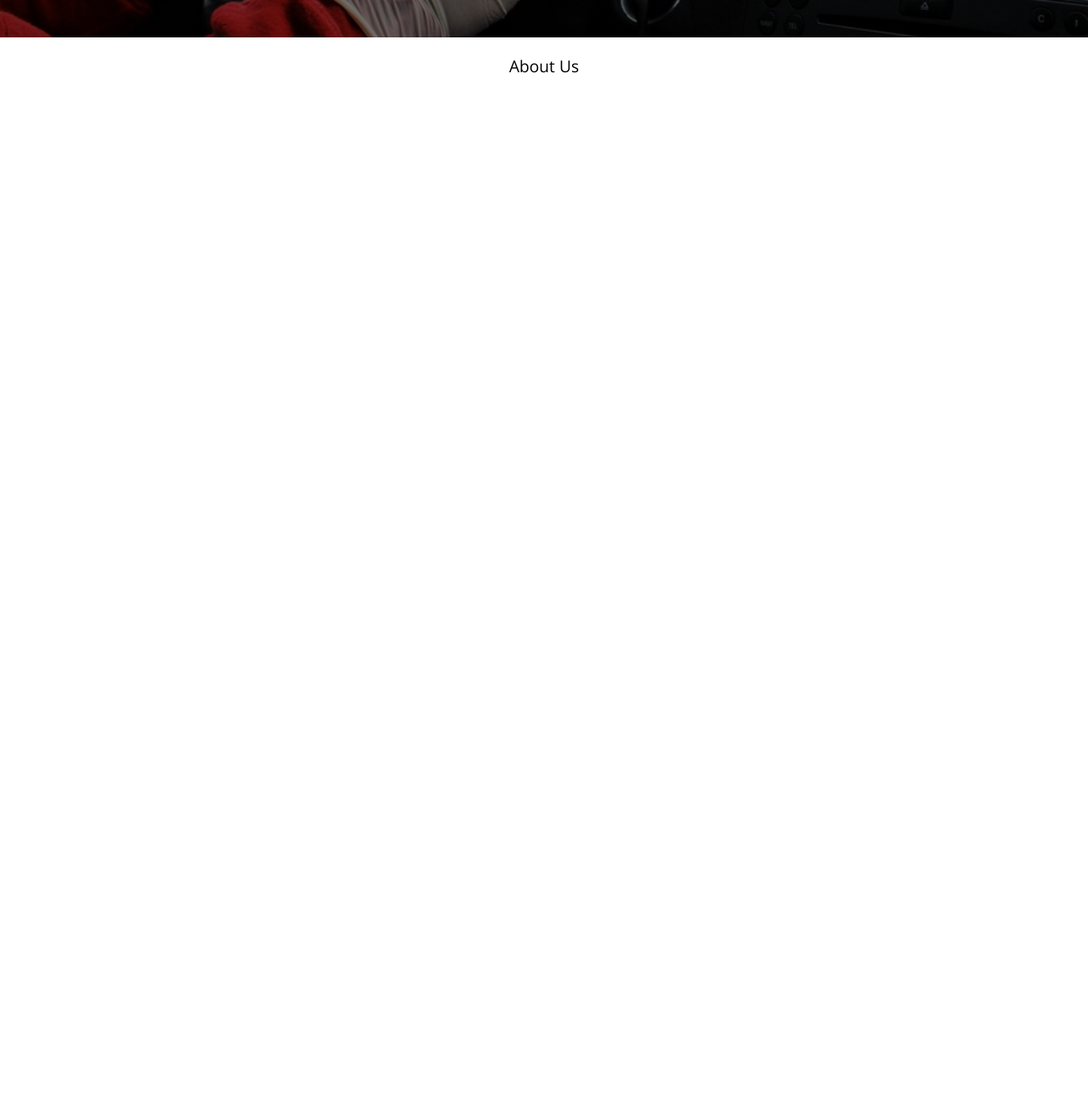
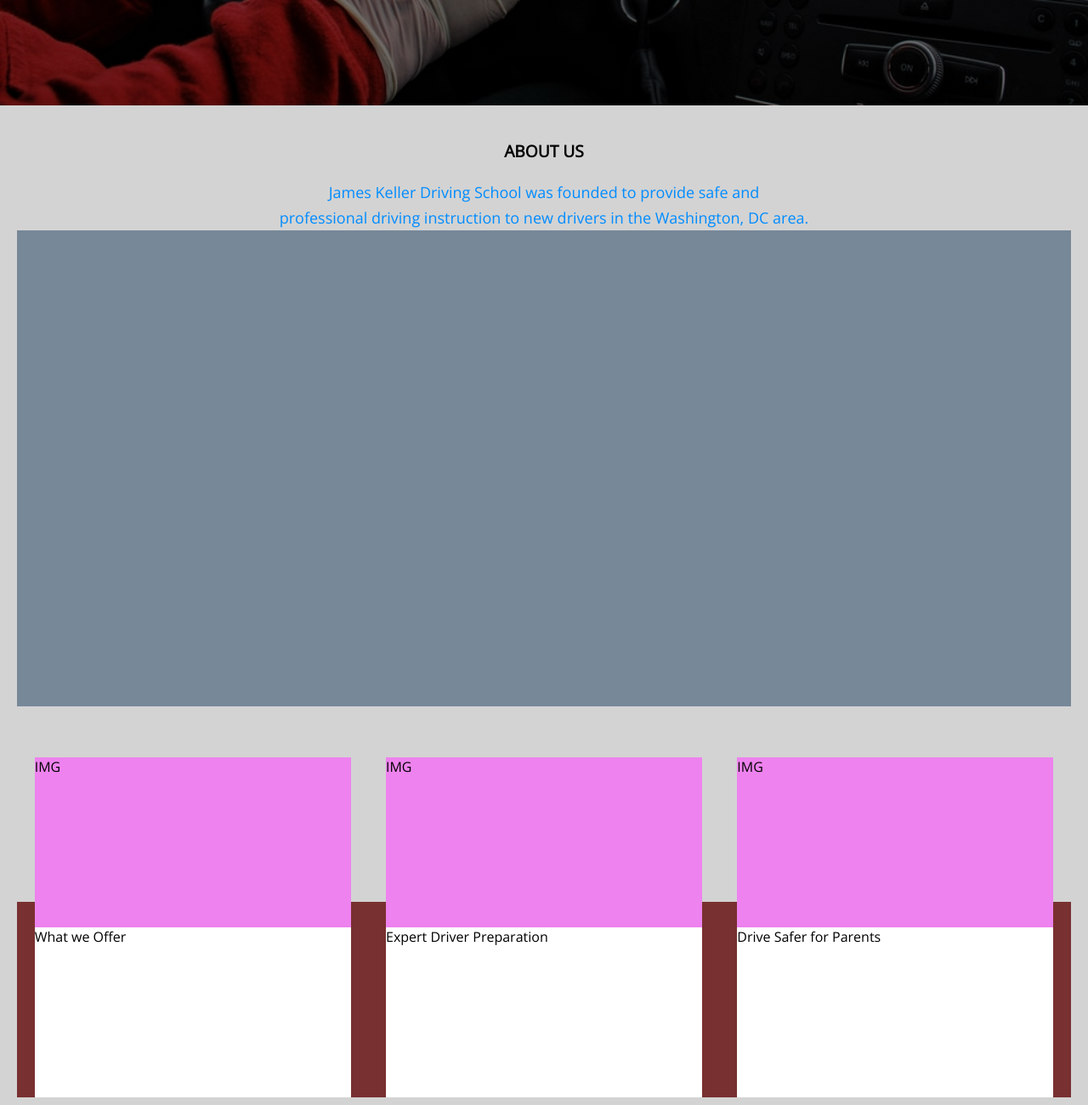
Before and after one commit to aayushgelal/drivingsite, a plain HTML site: page index.html in a window 1280 px wide. Shown: the part 760-2060 px from the top of the page at 85% size. Before the commit the page ends 851 px from the top, so only its background shows below. Drawn offline with nearby package versions, Linux system fonts and the light colour scheme.

Commit message:
third commit

```diff
--- a/index.html
+++ b/index.html
@@ -56,7 +56,31 @@
 
         </div>
         <div class="about" id="about">
-            <div class="about-heading">About Us</div>
+            <div class="about-heading">ABOUT US</div>
+            <div class="aboutus">James Keller Driving School was founded to provide safe and <br>professional driving instruction
+                to new drivers in the Washington, DC area.</div>
+                <div class="video"></div>
+            <div class="cards">
+                <div class="card">
+                    <div class="img">IMG</div>
+                    <div class="aboutfeatures">
+                        <div class="aboutfeaturesheading">What we Offer</div>
+                    </div>
+                </div>
+                <div class="card">
+                    <div class="img">IMG</div>
+                    <div class="aboutfeatures">
+                        <div class="aboutfeaturesheading">Expert Driver Preparation</div>
+                    </div>
+                </div>
+                <div class="card">
+                    <div class="img">IMG</div>
+                    <div class="aboutfeatures">
+                        <div class="aboutfeaturesheading">Drive Safer for Parents</div>
+                    </div>
+                </div>
+
+            </div>
 
         </div>
     </body>
--- a/style.css
+++ b/style.css
@@ -30,6 +30,20 @@
 
 
 }
+.video{
+
+  height: 70vh;
+
+  margin: auto;
+  background-color:lightslategrey
+}
+.aboutus{
+  line-height: 30px;
+  margin-top: 20px;
+  color:rgb(0, 140, 255);
+  text-align: center;
+  font-size: large;
+}
 
 .header{
     height: 8vh;
@@ -40,7 +54,7 @@
   background-size: cover;
   text-align: center;
 
-  height: 90vh;
+  height: 100vh;
 }
 .hero{
   position: relative;
@@ -102,11 +116,32 @@
   color: rgb(207, 131, 131);
 }
 .about{
-  margin-top:20px;
+  height: 150vh;
+  background-color: lightgray;
+  padding:20px;
+  padding-top: 40px;
 }
 .about-heading{
+  font-weight: 800;
   font-size: larger;
   text-align: center;
+
+}
+.img{
+  height: 50%;
+  background-color: violet;
+}
+.cards{
+  padding-top: 60px;
+  background-image: linear-gradient(180deg, lightgray 50%, rgb(121, 48, 48) 50%);
+
+  display: flex;
+  justify-content: space-around;
+}
+.card{
+  height: 50vh;
+  width: 30%;
+  background-color: white;
 
 }
 .hamburger{
```
